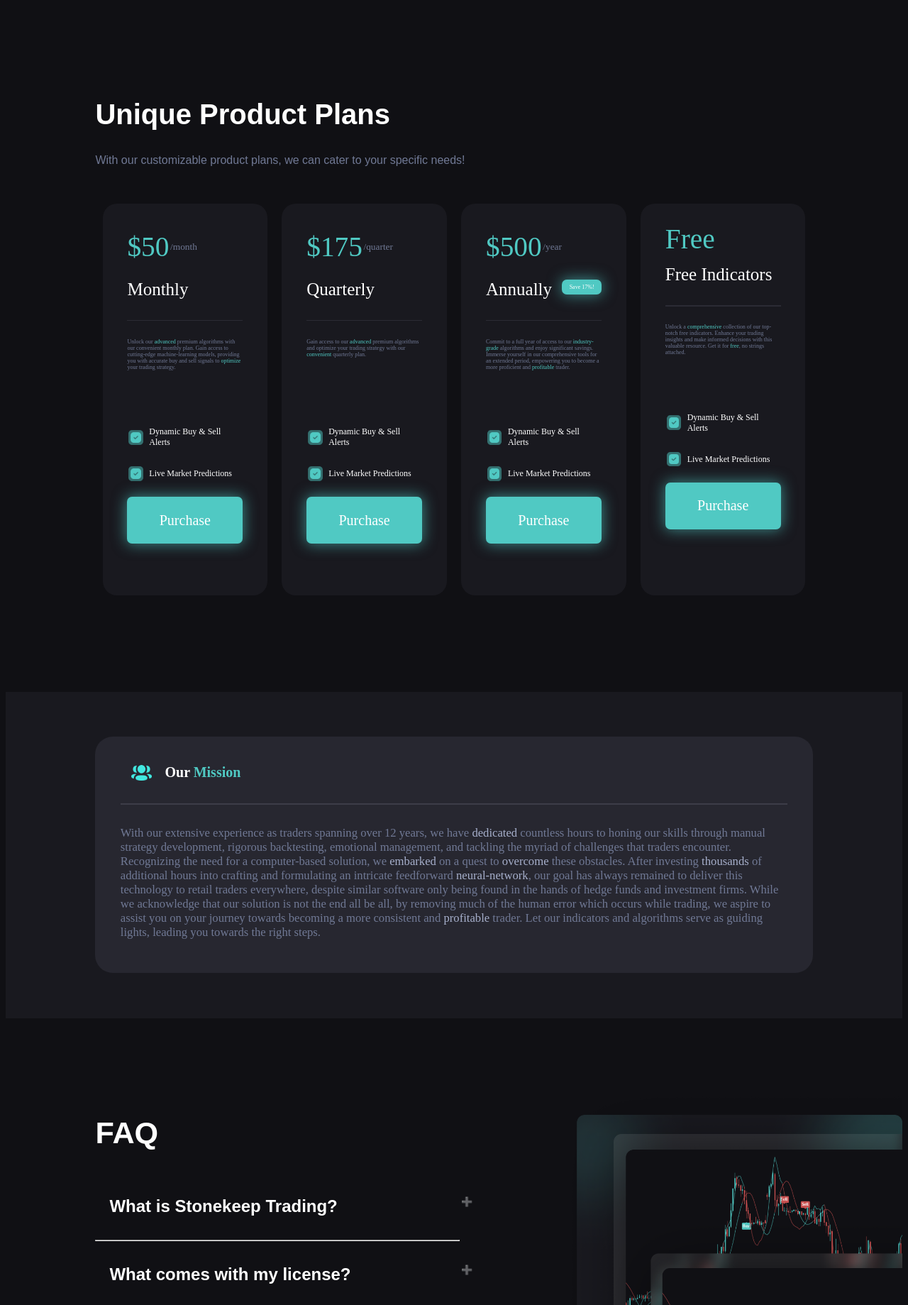
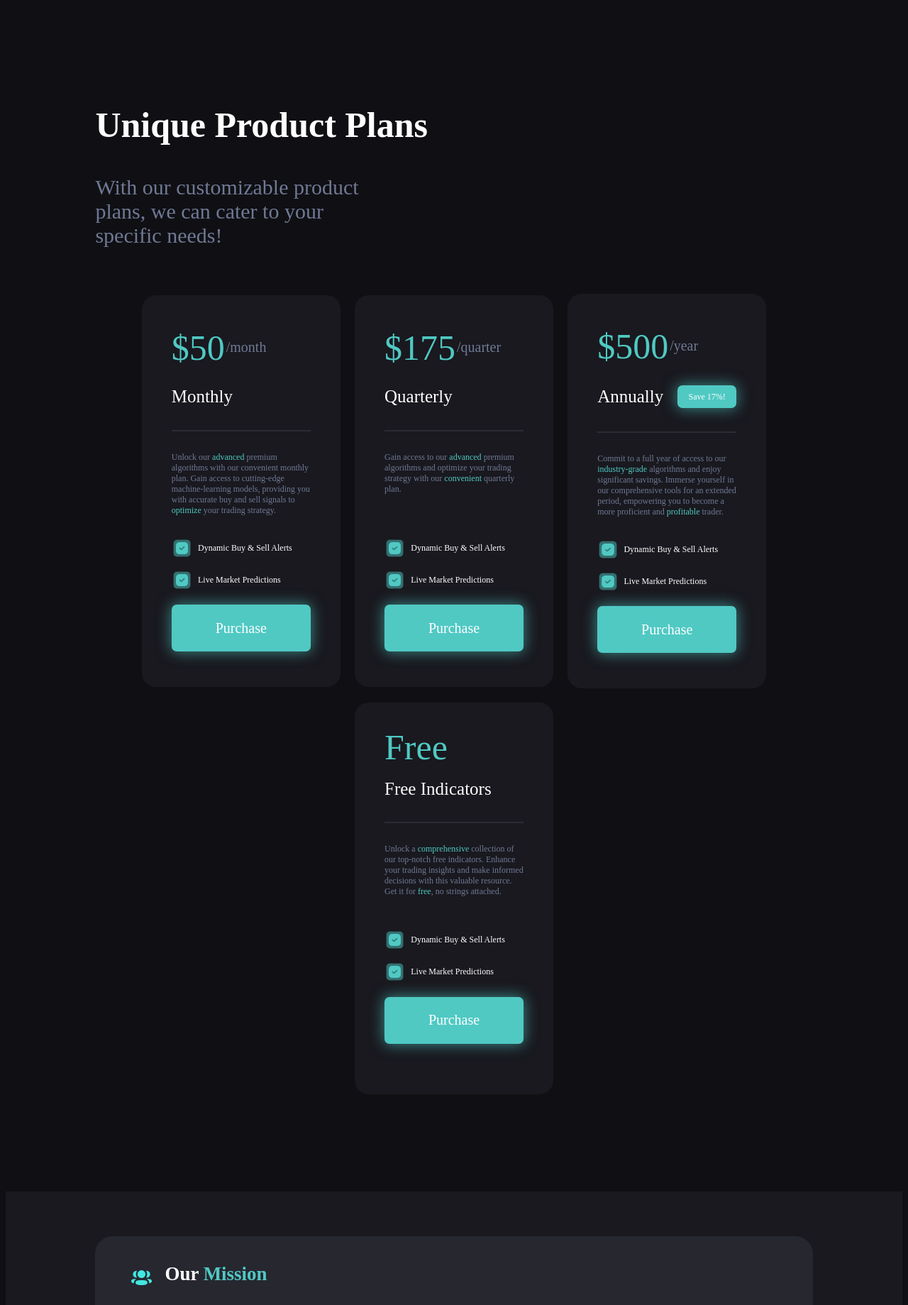
Before and after one commit to friendlyonion/stonekeep, a Flask app: page / in a window 1280 px wide. Shown: the part 2963-4802 px from the top of the page at 71% size. Run offline with Flask 3, Linux system fonts and the light colour scheme; some web fonts are replaced.

Commit message:
Update 7

```diff
--- a/static/style.css
+++ b/static/style.css
@@ -572,7 +572,7 @@ footer {
     font-size: 0.6rem;
     height: 100%;
     margin: 1%;
-    min-width: 221px;
+    min-width: 280px;
     min-height: 552px;
     flex-wrap: wrap;
 }
@@ -631,7 +631,7 @@ footer {
     color: #707995;
     flex-wrap: wrap;
     font-family: CBold;
-    font-size: 0.625vw;
+    font-size: 0.75rem;
     margin-bottom: 10%;
 
 }
@@ -698,8 +698,7 @@ body {
     outline: none;
     transition: 0.4s;
     margin: auto;
-    font-size: 1.5rem;
-
+    font-size: calc(12px + 1.4vw)
 }
 
 .faq-body {
@@ -720,6 +719,7 @@ body {
 .faq-body {
     color: #707995;
     padding: 0 18px;
+    font-size: calc(8px + 1.2vw);
 
     display: none;
     overflow: hidden;
@@ -894,10 +894,10 @@ a {
 
 .saveButton {
     display: flex;
-    font-size: 0.625vw;
+    font-size: 0.75rem;
     background-color: #50C9C3;
-    width: 4.323vw;
-    height: 1.667vw;
+    width: 5.1875rem;
+    height: 2rem;
     text-align: center;
     justify-content: center;
     align-items: center;
--- a/templates/index.html
+++ b/templates/index.html
@@ -48,7 +48,7 @@
         </div>
 
         <div id='dashboard-button'>
-            <a class='dashboard-button-ar' href="https://whop.com/">Dashboard</a>
+            <a class='dashboard-button-ar' href="https://whop.com/orders/products/">Dashboard</a>
         </div>
         <span class="my-spacer"></span>
 
@@ -234,8 +234,11 @@
     </div>
     <div id='productPlans'>
         <div id='productPlansText'>
-            <h2 style="font-size: 2.5rem;">Unique Product Plans</h2>
-            <p style="color: #707995;">With our customizable product plans, we can cater to your specific needs!</p>
+            <h2 style="font-size: 2.5rem;font-size:3.125rem;font-family: CBlack;">Unique Product Plans</h2>
+            <p style="color: #707995;font-family: CMedium;font-size: 1.875rem;width: 40%;min-width: 350px">With our
+                customizable
+                product plans, we
+                can cater to your specific needs!</p>
         </div>
         <div id='productPlansMini'>
             <div class='productPlanBoxesBig'>
@@ -243,10 +246,10 @@
                     <div class='productPlanBoxesPrice'>
                         <div class='planPricing'>
                             <p
-                                style="font-size: 3.073vw; width: fit-content;color:#50C9C3;margin: auto;margin-left: 0;margin-right: 1%;">
+                                style="font-size: 3.125rem; width: fit-content;color:#50C9C3;margin: auto;margin-left: 0;margin-right: 1%;">
                                 $50</p>
                             <p
-                                style="font-size: 1.042vw;width: fit-content;height: 40px; text-align: center; display: flex;align-items: center;color: #707995;">
+                                style="font-size: 1.25rem;width: fit-content;height: 40px; text-align: center; display: flex;align-items: center;color: #707995;">
                                 /month</p>
                         </div>
                         <div class='planTitle'>
@@ -287,10 +290,10 @@
                     <div class='productPlanBoxesPrice'>
                         <div class='planPricing'>
                             <p
-                                style="font-size: 3.073vw; width: fit-content;color:#50C9C3;margin: auto;margin-left: 0;margin-right: 1%;">
+                                style="font-size: 3.125rem; width: fit-content;color:#50C9C3;margin: auto;margin-left: 0;margin-right: 1%;">
                                 $175</p>
                             <p
-                                style="font-size: 1.042vw;width: fit-content;height: 40px; text-align: center; display: flex;align-items: center;color: #707995;">
+                                style="font-size: 1.25rem;width: fit-content;height: 40px; text-align: center; display: flex;align-items: center;color: #707995;">
                                 /quarter</p>
                         </div>
                         <div class='planTitle'>
@@ -328,10 +331,10 @@
                     <div class='productPlanBoxesPrice'>
                         <div class='planPricing'>
                             <p
-                                style="font-size: 3.073vw; width: fit-content;color:#50C9C3;margin: auto;margin-left: 0;margin-right: 1%;">
+                                style="font-size: 3.125rem; width: fit-content;color:#50C9C3;margin: auto;margin-left: 0;margin-right: 1%;">
                                 $500</p>
                             <p
-                                style="font-size: 1.042vw;width: fit-content;height: 40px; text-align: center; display: flex;align-items: center;color: #707995;">
+                                style="font-size: 1.25rem;width: fit-content;height: 40px; text-align: center; display: flex;align-items: center;color: #707995;">
                                 /year</p>
                         </div>
                         <div class='planTitle'>
@@ -372,7 +375,7 @@
                     <div class='productPlanBoxesPrice'>
                         <div class='planPricing'>
                             <p
-                                style="font-size: 3.073vw; width: fit-content;color:#50C9C3;margin: auto;margin-left: 0;margin-right: 1%;">
+                                style="font-size: 3.125rem; width: fit-content;color:#50C9C3;margin: auto;margin-left: 0;margin-right: 1%;">
                                 Free</p>
 
                         </div>
@@ -413,12 +416,13 @@
         <div id='ourMissionMini'>
             <div id='ourMissionTitle'>
                 <img src="static/3-Friends.png" style="margin-right: 2%;width:2.292vw">
-                <h3 style="margin-top: 2%;font-size: 1.563vw;font-family: CMedium;">Our <span
+                <h3 style="margin-top: 2%;font-size: calc(18px + 0.7vw);font-family: CMedium;">Our <span
                         style="color:#50C9C3">Mission</span></h3>
             </div>
             <div id='ourMissionPara'>
                 <img src="static/Rectangle 150-2.png" style="margin-bottom:1%; width: 100%;">
-                <p style="color:#707995;font-size: 1.302vw; font-family: CMedium;">With our extensive experience as
+                <p style="color:#707995;    font-size: calc(12px + 0.7vw)
+                ; font-family: CMedium;">With our extensive experience as
                     traders spanning over 12
                     years, we have
                     <span style="color:#A6AFCB">dedicated</span> countless hours
@@ -444,7 +448,7 @@
         <div class="FAQMini">
             <div class="faq-container-container">
                 <section class="faq-container">
-                    <h2 style="font-size: 2.7rem;">FAQ</h2>
+                    <h2 style="font-size: calc(18px + 1.6vw)">FAQ</h2>
                     <div class="faq-one">
                         <!-- faq question -->
                         <h1 class="faq-page">What is Stonekeep Trading?</h1>
@@ -541,7 +545,8 @@
                     href="https://app.termly.io/document/disclaimer/444a4eeb-b734-47ac-a971-bfe74a356be7">Disclaimer</a>
             </div>
             <div class='footerSections'>
-                <a style="width: 100%;color: #50C9C3;" class="footerLinksPolicy">Dashboard</a>
+                <a style="width: 100%;color: #50C9C3;" class="footerLinksPolicy"
+                    href="https://whop.com/orders/products/">Dashboard</a>
                 <a style="width: 100%;" class="footerLinksPolicy">Documentation</a>
                 <a style="width: 100%;" class="footerLinksPolicy">Affiliate Program</a>
                 <a style="width: 100%;" class="footerLinksPolicy">Blog</a>
```
